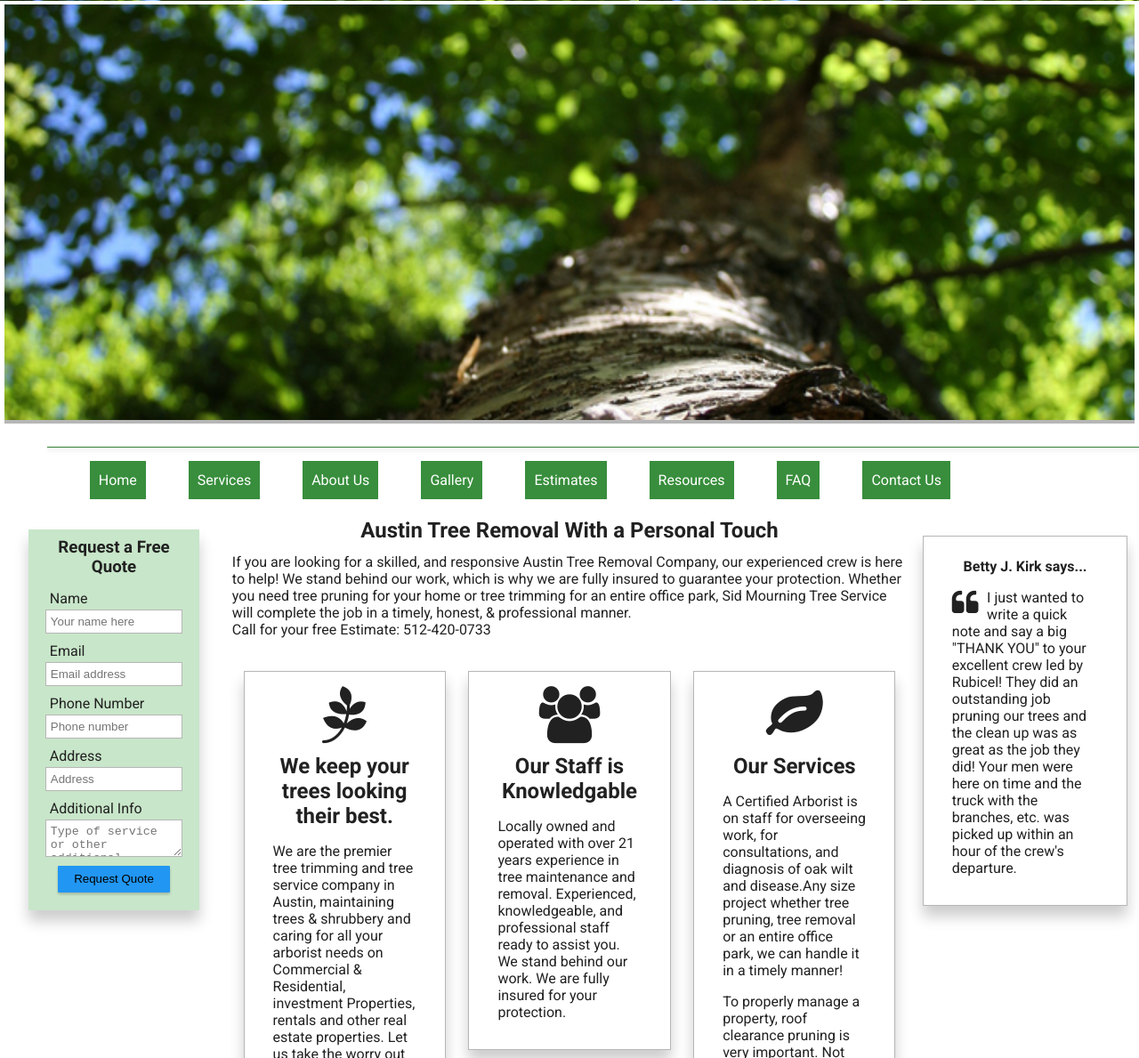
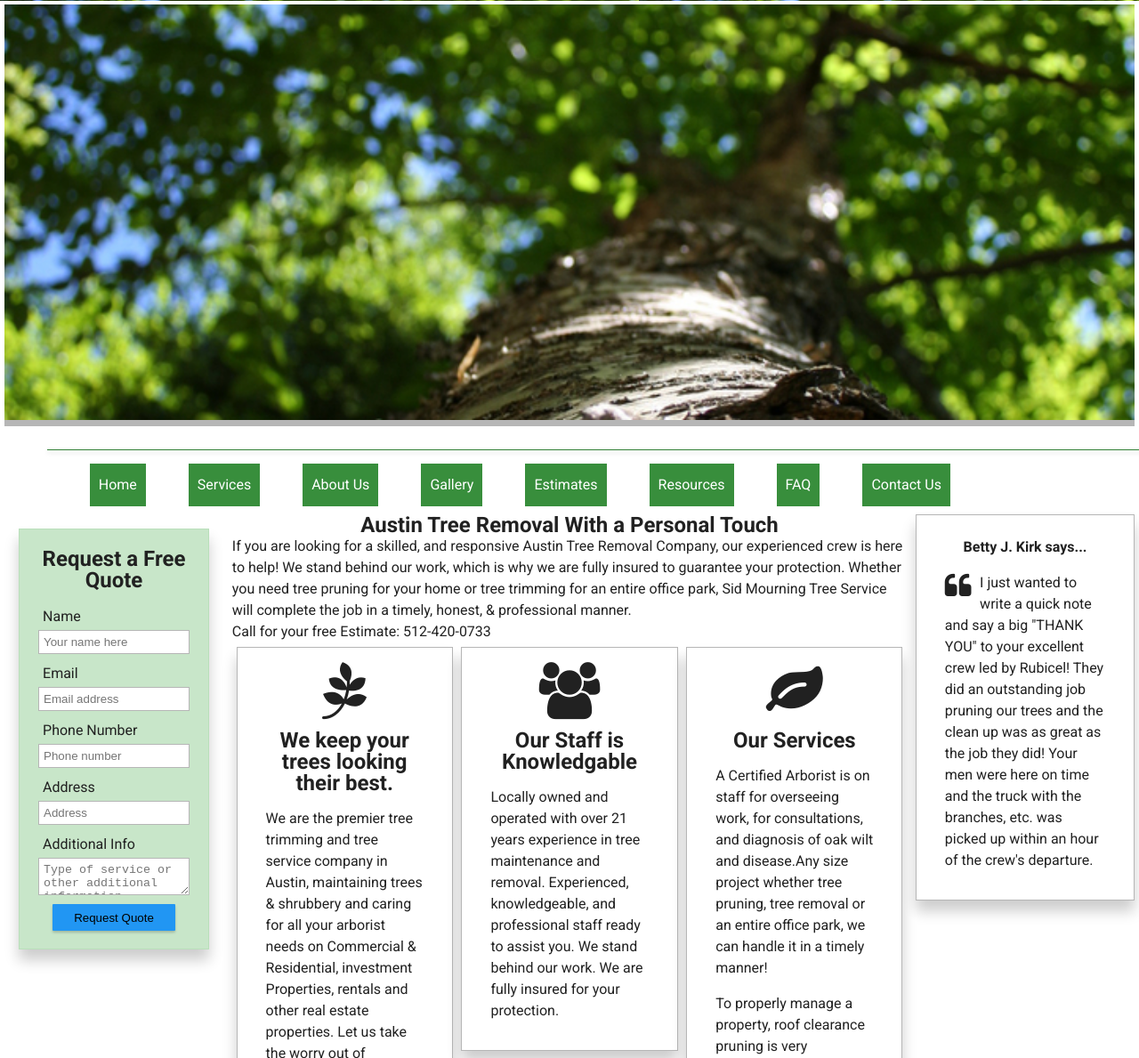
Before and after one commit to CharlesMilam/smts-test, a plain HTML site: page index.html in a window 1280 px wide. Shown: the top 1189 px of the page at 89% size. Drawn offline with nearby package versions, Linux system fonts and the light colour scheme.

Commit message:
Add vertical rhythm. Modify various css for sidebars and content areas.

```diff
--- a/sass/_palette.scss
+++ /dev/null
@@ -1,10 +0,0 @@
-/* Palette generated by Material Palette - materialpalette.com/green/amber */
-
-.dark-primary-color    { background: #388E3C; }
-.default-primary-color { background: #4CAF50; }
-.light-primary-color   { background: #C8E6C9; }
-.text-primary-color    { color: #FFFFFF; }
-.accent-color          { background: #FFC107; }
-.primary-text-color    { color: #212121; }
-.secondary-text-color  { color: #727272; }
-.divider-color         { border-color: #B6B6B6; }
--- a/sass/smts.scss
+++ b/sass/smts.scss
@@ -1,11 +1,16 @@
 @import "compass";
 @import "palette";
 
+$base-font: "Roboto", "Helvetica", "Arial", sans-serif;
+$base-font-size: 16px;
+$base-line-height: 24px;
+@include establish-baseline;
+
 body {
   /*background-color: #4CAF50;*/
-  background-color: #ffffff;
-  font-family: "Roboto", "Helvetica", "Arial", sans-serif;
-  color: #212121;
+  background-color: $primary-color-text;
+  font-family: $base-font;
+  color: $primary-text-color;
 }
 
 // .wrapper {
@@ -35,21 +40,28 @@ main {
   width: 20%;
 }
 
+h1 {
+  font-size: $base-font-size * 2;
+}
+h3 {
+  font-size: $base-font-size * 1.5;
+}
+
 .content {
   // width: 50%;
   /*margin: 3em 1em;*/
 }
 
 .content h1, .content h2, .content h3, .content h4 {
-  margin: 0.5em;
+  // margin: 0.5em;
   text-align: center;
 }
 
 .card {
-  background: #ffffff;
+  background: $primary-color-text;
   border: 1px solid #b6b6b6;
   box-shadow: 0 12px 15px 0 rgba(0,0,0,0.2);
-  margin: 2em 0.5em 3em 0.5em;
+  // margin: 2em 0.5em 3em 0.5em;
   /*padding: 5px;*/
 }
 
@@ -96,9 +108,10 @@ footer {
 
 #contact-form {
   background-color: #C8E6C9;
+  border: 1px solid scale-lightness($primary-color-light, -5%);
   box-shadow: 0 12px 15px 0 rgba(0,0,0,0.2);
-  height: 35%;
-  width: 90%;
+  // height: 33%;
+  // width: 90%;
   margin: 0 auto;
   /*padding: 32px auto 10px auto;*/
   padding-bottom: 10px;
```
Also changed, not shown: stylesheets/smts.css.
